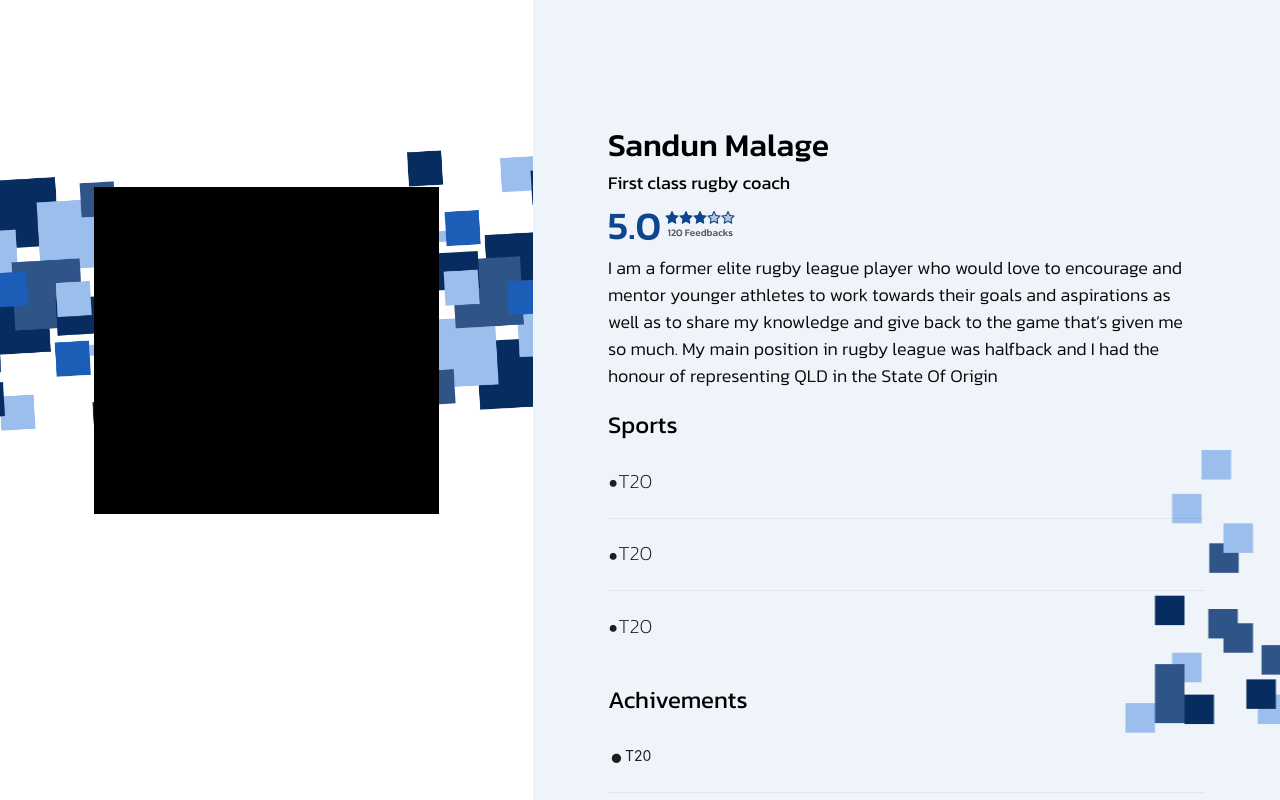
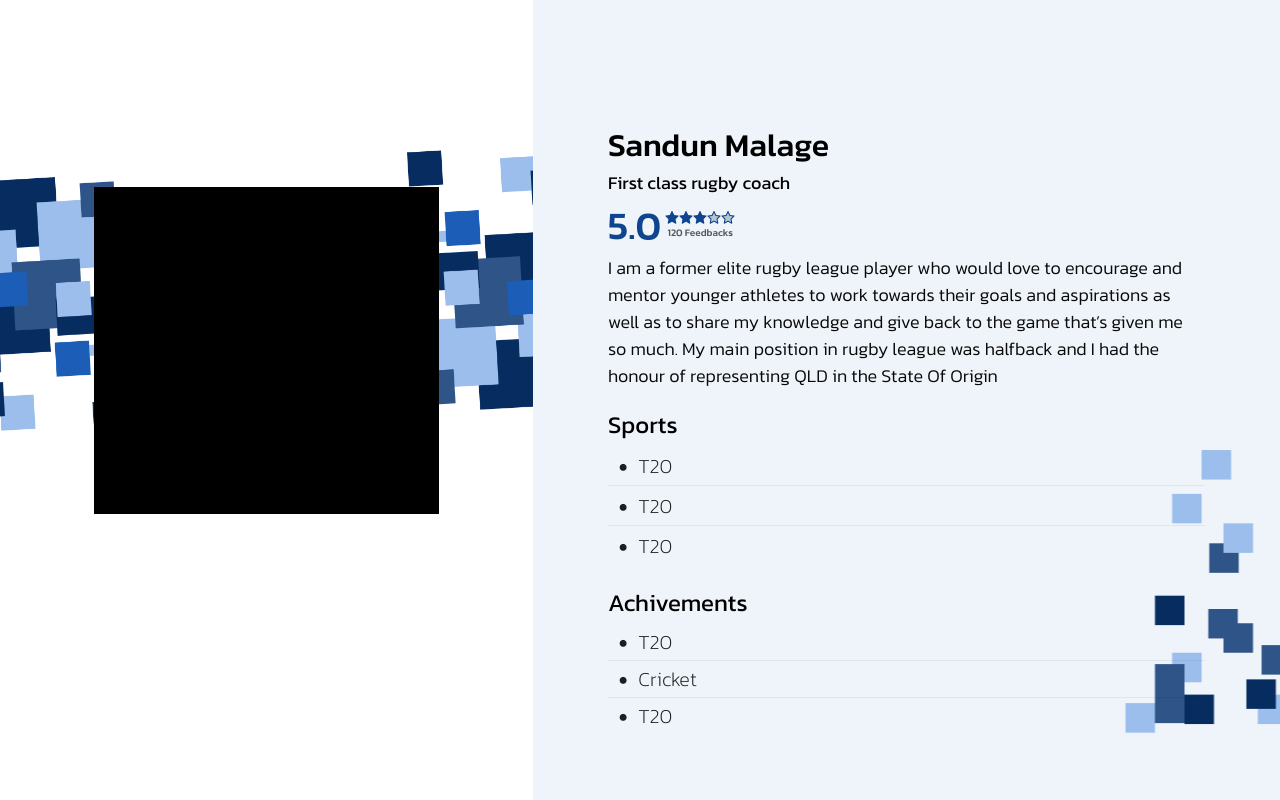
Before and after one commit to TiOlabs/SportZi-FrontEnd, a React (Create React App) app: page /profile/1 in a window 1280 px wide. Shown: the top 800 px of the page. Built offline with nearby package versions, Linux system fonts and the light colour scheme.

Commit message:
over first feild

```diff
--- a/src/pages/profiles/playerProfile.tsx
+++ b/src/pages/profiles/playerProfile.tsx
@@ -214,8 +214,7 @@ const PlayerProfile = () => {
                 fontWeight: "200",
                 color: "#000",
                 fontFamily: "kanit",
-
-                fontSize: "20px",
+                lineHeight: "0.5",
               }}
               itemLayout="horizontal"
               dataSource={["T20", "T20", "T20"]}
@@ -236,10 +235,20 @@ const PlayerProfile = () => {
                       flexDirection: "row",
                       alignItems: "center",
                       justifyContent: "center",
+                      fontSize: "20px",
+                      fontFamily: "kanit",
                     }}
                   >
                     {" "}
-                    <span style={{ fontSize: "30px" }}>&#8226;</span>
+                    <span
+                      style={{
+                        fontSize: "30px",
+                        marginLeft: "10px",
+                        marginRight: "10px",
+                      }}
+                    >
+                      &#8226;
+                    </span>
                     {item}
                   </div>
                 </List.Item>
@@ -263,9 +272,13 @@ const PlayerProfile = () => {
             <List
               style={{
                 padding: "0px",
+                fontWeight: "200",
+                color: "#000",
+                fontFamily: "kanit",
+                lineHeight: "0.4",
               }}
               itemLayout="horizontal"
-              dataSource={["T20", "T20", "T20"]}
+              dataSource={["T20", "Cricket", "T20"]}
               renderItem={(item) => (
                 <List.Item
                   style={{
@@ -283,10 +296,20 @@ const PlayerProfile = () => {
                       flexDirection: "row",
                       alignItems: "center",
                       justifyContent: "center",
+                      fontFamily: "kanit",
+                      fontSize: "20px",
                     }}
                   >
                     {" "}
-                    <span style={{ fontSize: "30px" }}>&#8226;</span>
+                    <span
+                      style={{
+                        fontSize: "30px",
+                        marginLeft: "10px",
+                        marginRight: "10px",
+                      }}
+                    >
+                      &#8226;
+                    </span>
                     {item}
                   </div>
                 </List.Item>
```
